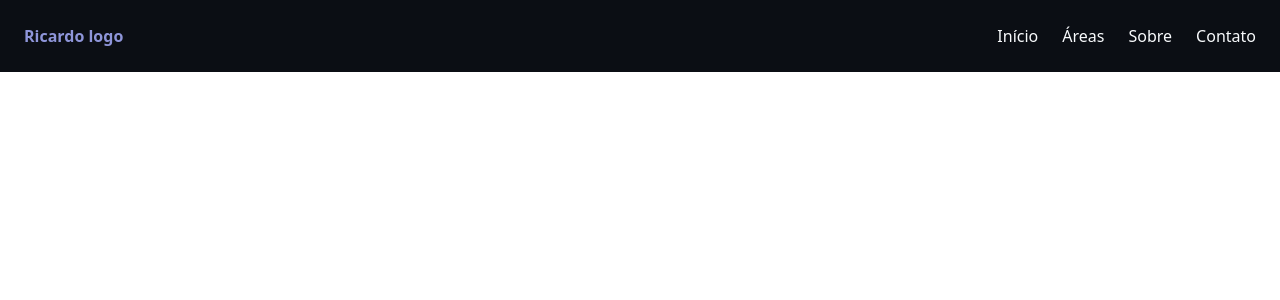
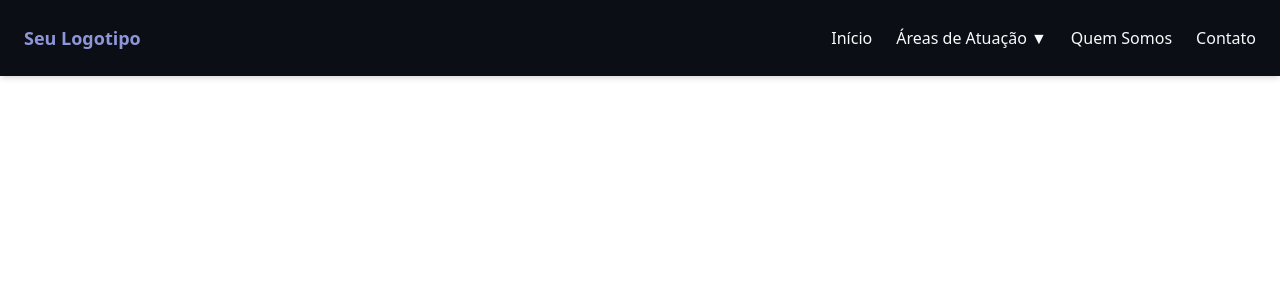
Before and after one commit to karolrdg/RicardoPedroAdvogado, a React (Vite) app: page / in a window 1280 px wide. Shown: the top 300 px of the page. Built offline with nearby package versions, Linux system fonts and the light colour scheme.

Commit message:
feat: add hero

```diff
--- a/src/components/Header.jsx
+++ b/src/components/Header.jsx
@@ -1,16 +1,54 @@
 export default function Header() {
     return (
-        <header className="bg-primary text-foreground p-6 flex justify-between">
-            <h1 className="text-secondary font-bold">
-                Ricardo logo
-            </h1>
+        <header className="bg-primary text-foreground shadow-md">
 
-            <nav className="flex gap-6">
-                <a href="#home">Início</a>
-                <a href="#atuacao">Áreas</a>
-                <a href="#sobre">Sobre</a>
-                <a href="#contato">Contato</a>
-            </nav>
+            <div className="max-w-7xl mx-auto flex justify-between items-center p-6">
+
+                {/* LOGO */}
+                <div className="text-secondary font-bold text-lg">
+                    Seu Logotipo
+                </div>
+
+                {/* MENU */}
+                <nav className="flex gap-6 items-center">
+
+                    <a href="#home" className="hover:text-secondary transition">
+                        Início
+                    </a>
+
+                    {/* DROPDOWN */}
+                    <div className="relative group">
+                        <span className="cursor-pointer hover:text-secondary">
+                            Áreas de Atuação ▼
+                        </span>
+
+                        <div className="absolute hidden group-hover:block bg-white text-black mt-2 rounded shadow-lg w-56">
+
+                            <a href="#" className="block px-4 py-2 hover:bg-gray-100">
+                                Direito do Trabalho
+                            </a>
+
+                            <a href="#" className="block px-4 py-2 hover:bg-gray-100">
+                                Direito Penal
+                            </a>
+
+                            <a href="#" className="block px-4 py-2 hover:bg-gray-100">
+                                Direito Civil
+                            </a>
+
+                        </div>
+                    </div>
+
+                    <a href="#sobre" className="hover:text-secondary transition">
+                        Quem Somos
+                    </a>
+
+                    <a href="#contato" className="hover:text-secondary transition">
+                        Contato
+                    </a>
+
+                </nav>
+            </div>
         </header>
     )
 }
```
